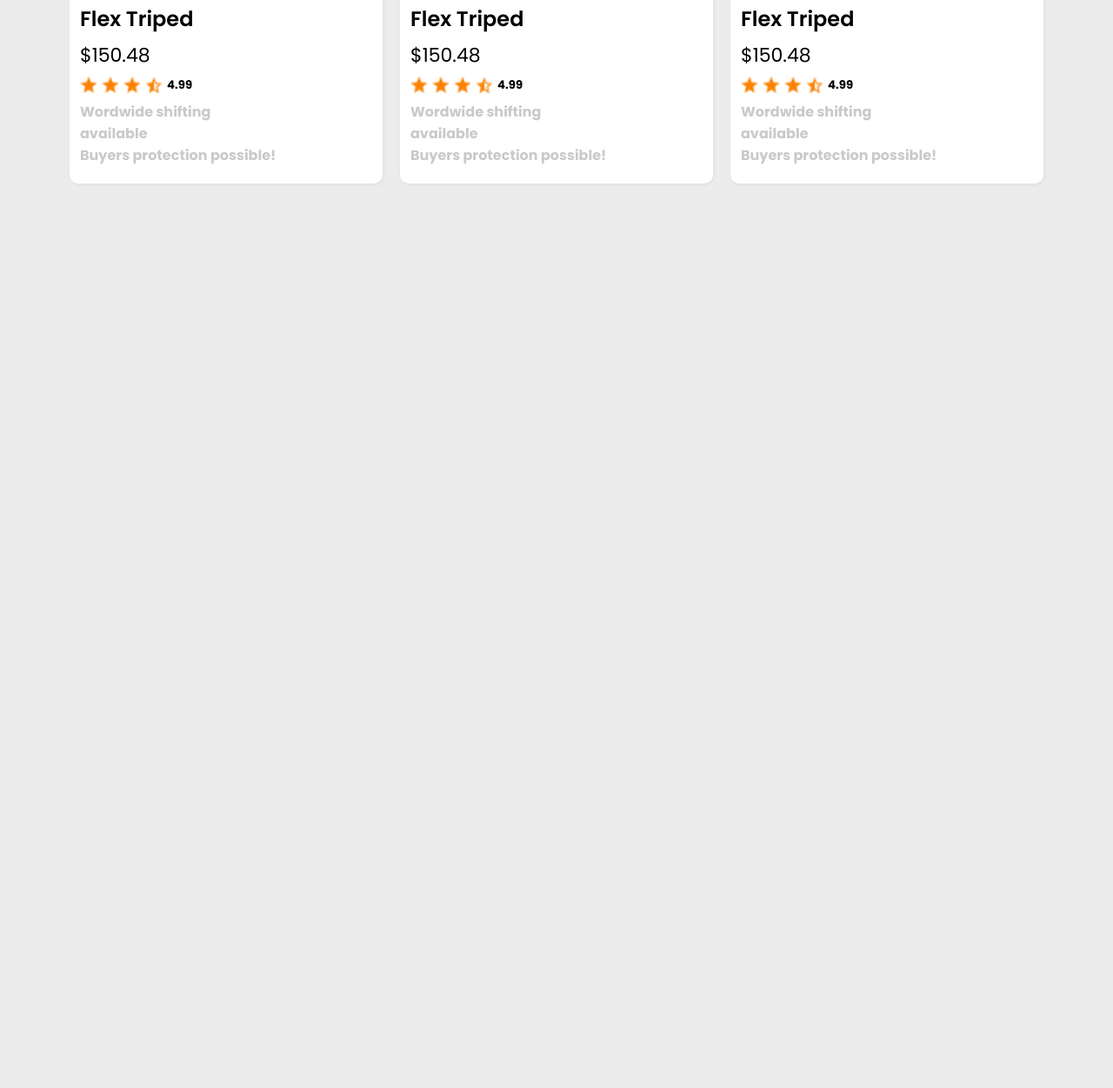
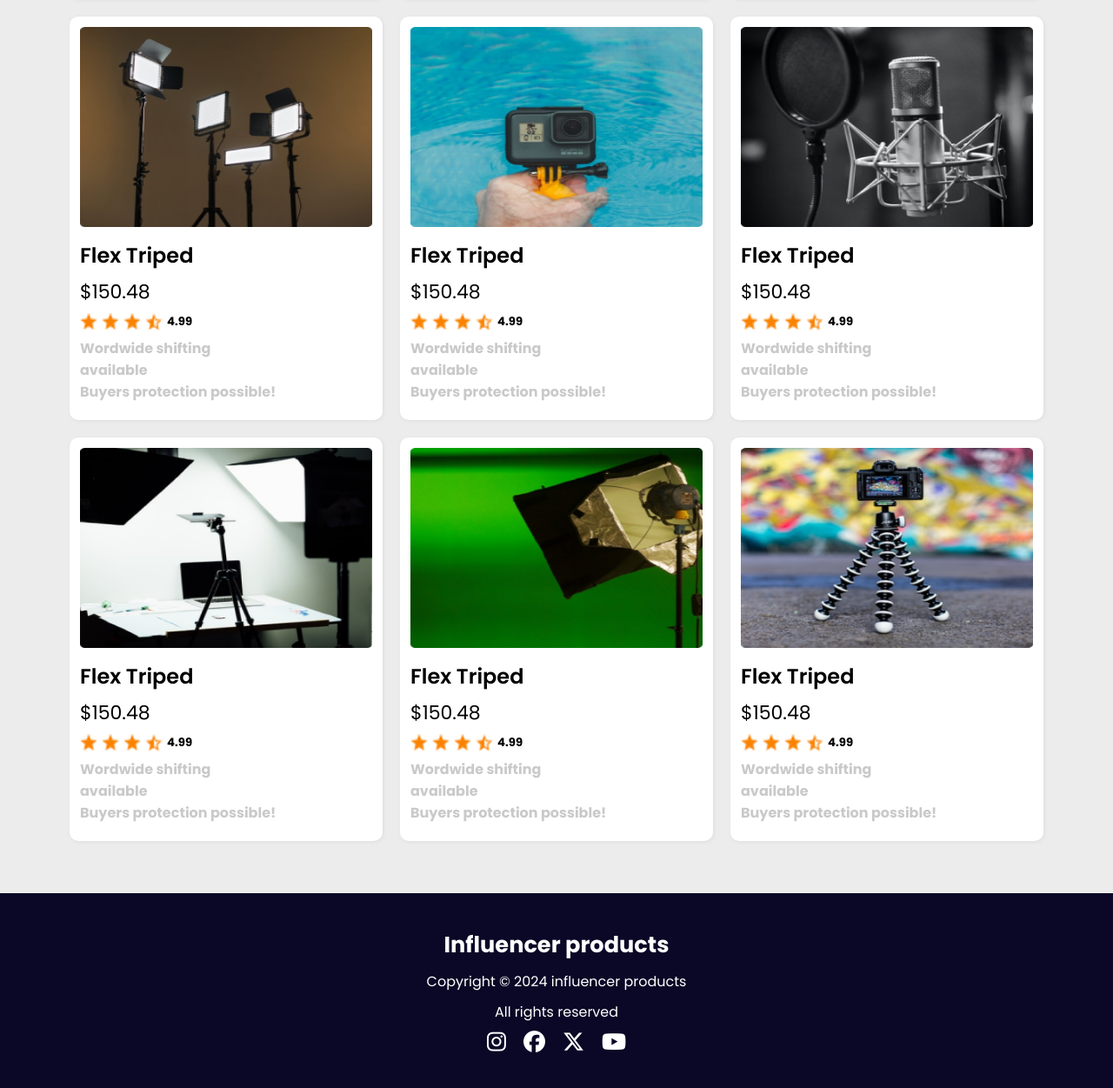
Before and after one commit to sabbir-hosen-dev/Influencer-products, a plain HTML site: page index.html in a window 1280 px wide. Shown: the part 1439-2690 px from the top of the page at 87% size. Before the commit the page ends 1710 px from the top, so only its background shows below. Drawn offline with Linux system fonts and the light colour scheme.

Commit message:
footer add

```diff
--- a/index.html
+++ b/index.html
@@ -19,7 +19,7 @@
   </head>
   <body>
     <!-- herader part start  -->
-    <header class="header-wrap hide">
+    <header class="header-wrap">
       <nav>
         <h3 class="logo section-heading">Influencer products</h3>
         <ul>
@@ -72,7 +72,7 @@
       </section>
 
       <!-- popular collection start  -->
-      <section class="section">
+      <section class="section ">
         <h3 class="section-heading text-center">Popular Collection</h3>
         <div class="collections">
 
@@ -253,6 +253,21 @@
 
         </div>
       </section>
+
+
     </main>
+
+    <!-- footer part  -->
+     <footer>
+      <h3 class="section-heading text-white">Influencer products</h3>
+      <p class="text-white">Copyright © 2024  influencer products</p>
+      <p class="text-white">All rights reserved</p>
+      <div class="links">
+        <i class="fa-brands fa-instagram"></i>
+        <i class="fa-brands fa-facebook"></i>
+        <i class="fa-brands fa-x-twitter"></i>
+        <i class="fa-brands fa-youtube"></i>
+      </div>
+     </footer>
   </body>
 </html>
--- a/styles/style.css
+++ b/styles/style.css
@@ -185,6 +185,28 @@ img{
   }
 }
 
+/* footer style  */
+
+footer{
+  background: #0A0826;
+  color:#fff;
+  display: flex;
+  justify-content: center;
+  padding:40px 0px;
+  flex-direction: column;
+  gap: 10px;
+  align-items: center;
+}
+.links{
+  display: flex;
+  gap:20px;
+}
+.links i{
+  color:#fff;
+  font-size: 25px;
+  cursor: pointer;
+}
+
 @media screen and (max-width:992px) and (min-width:577px){
   .banner h2{
     font-size: 2rem;
```
